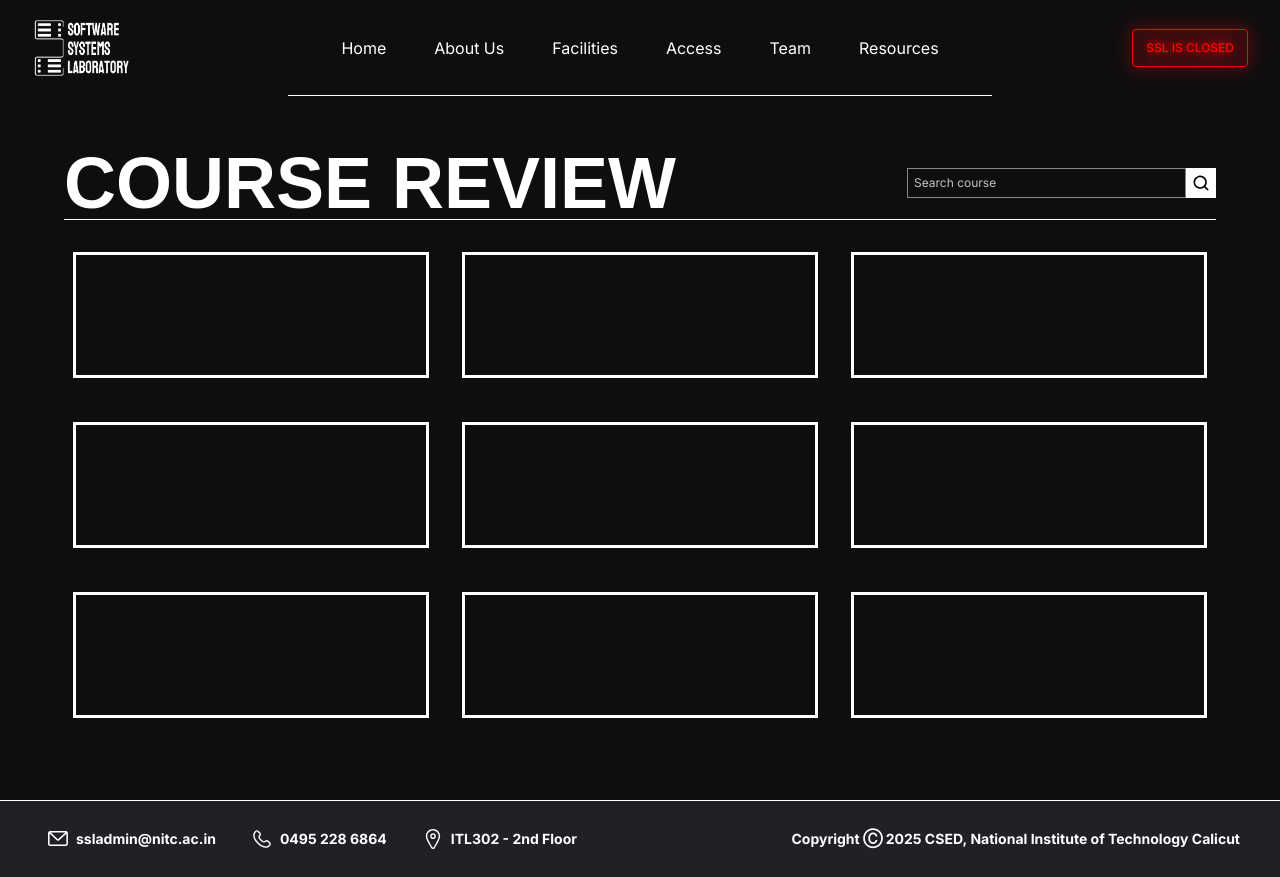
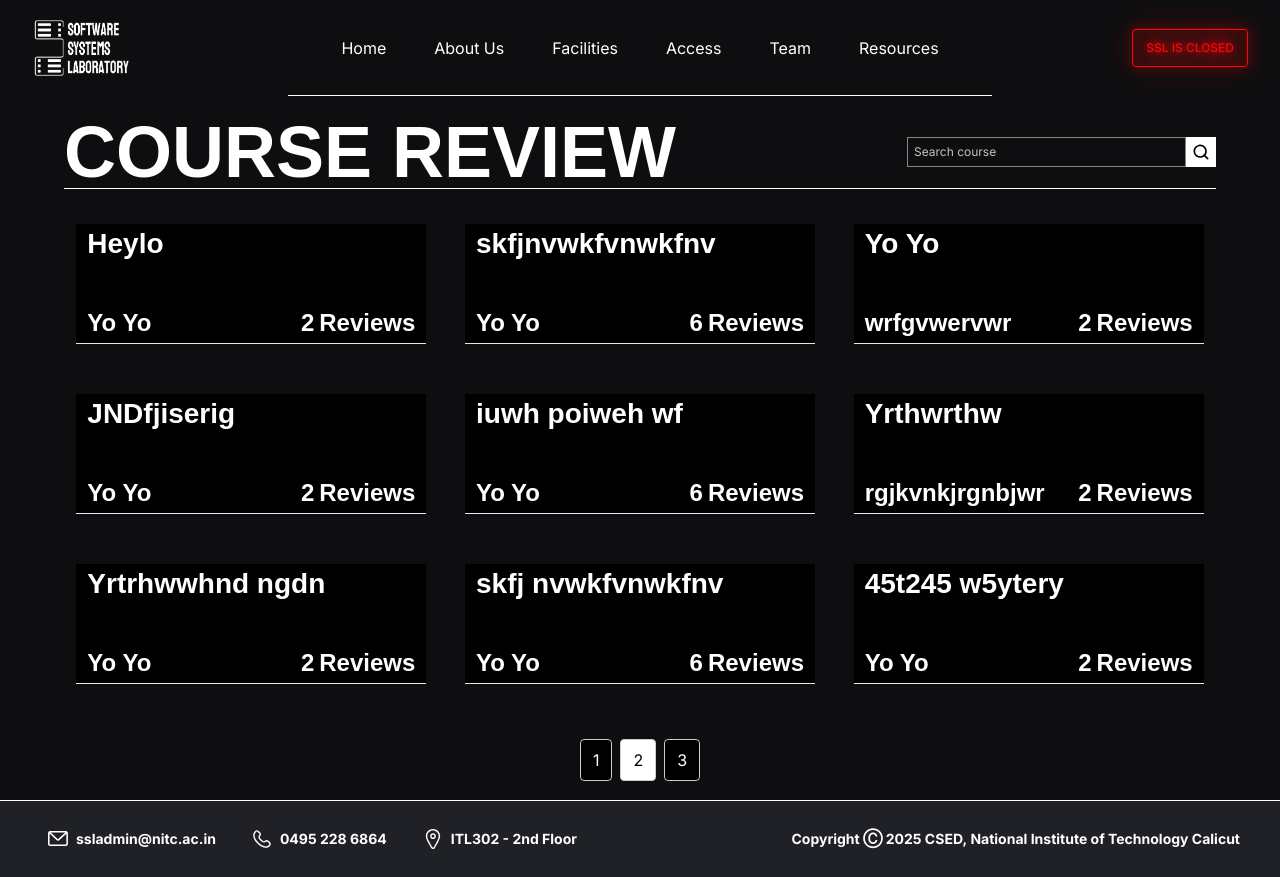
Before and after one commit to athena-server/athena-server.github.io, a Next.js app: page /course-review in a window 1280 px wide. Built offline with nearby package versions, Linux system fonts and the light colour scheme; a web font is replaced by a local one.

Commit message:
Not done

```diff
--- a/src/app/course-review/page.tsx
+++ b/src/app/course-review/page.tsx
@@ -1,12 +1,48 @@
 'use client';
-import { useMemo } from "react";
+import React, { useMemo, useState } from "react";
 import Container from "@/components/Container"
 import Section from "@/components/Section";
 import Input from "@/components/Input";
 import { alumniSans } from "@/fonts";
 import Link from "@/components/Link";
+import CourseCard from "@/components/CourseCard";
+import Pagination from "./pagination";
 
 const Page = () => {
+    const [currentPage, setCurrentPage] = useState(2);
+    const [perPage, setPerPage] = useState(9);
+
+    const courseData = [
+        { courseTitle: 'Yo Yo', courseId: 'Yo Yo', reviewCount: '2' },
+        { courseTitle: 'skfjnvwkfvnwkfnv', courseId: 'Yo Yo', reviewCount: '6' },
+        { courseTitle: 'Yo Yo', courseId: 'wrfgvwervwr', reviewCount: '2' },
+        { courseTitle: 'Je erteegwg', courseId: 'Yo Yo', reviewCount: '2' },
+        { courseTitle: 'iuwh poherthd hertheeh wf', courseId: 'Yo Yo', reviewCount: '6' },
+        { courseTitle: 'tgwrhwr', courseId: 'rgjkvnkjrgnbjwr', reviewCount: '2' },
+        { courseTitle: 'Yo Yo', courseId: 'Yo Yo', reviewCount: '2' },
+        { courseTitle: 'skfjnvwktrh fvnwkfnv', courseId: 'Yo Yo', reviewCount: '6' },
+        { courseTitle: 'jksdnhjsnt', courseId: 'Yo Yo', reviewCount: '2' },
+        { courseTitle: 'Heylo', courseId: 'Yo Yo', reviewCount: '2' },
+        { courseTitle: 'skfjnvwkfvnwkfnv', courseId: 'Yo Yo', reviewCount: '6' },
+        { courseTitle: 'Yo Yo', courseId: 'wrfgvwervwr', reviewCount: '2' },
+        { courseTitle: 'JNDfjiserig', courseId: 'Yo Yo', reviewCount: '2' },
+        { courseTitle: 'iuwh poiweh wf', courseId: 'Yo Yo', reviewCount: '6' },
+        { courseTitle: 'Yrthwrthw', courseId: 'rgjkvnkjrgnbjwr', reviewCount: '2' },
+        { courseTitle: 'Yrtrhwwhnd ngdn', courseId: 'Yo Yo', reviewCount: '2' },
+        { courseTitle: 'skfj nvwkfvnwkfnv', courseId: 'Yo Yo', reviewCount: '6' },
+        { courseTitle: '45t245 w5ytery', courseId: 'Yo Yo', reviewCount: '2' },
+        { courseTitle: 'skfj nvwkfvnwkfnv', courseId: 'Yo Yo', reviewCount: '6' },
+        { courseTitle: '45t245 w5ytery', courseId: 'Yo Yo', reviewCount: '2' },
+    ];
+
+    const lastPostInd = currentPage * perPage;
+    const firstPostInd = lastPostInd - perPage;
+    const currentPosts = courseData.slice (firstPostInd, lastPostInd);
+
+
+
+
+
     return (
         <Container>
             <Section className="pt-20 lg:pt-24 h-full">
@@ -17,6 +53,15 @@ const Page = () => {
                     <Input onClick = {() => 0} />
                 </div>
                 <div className = "w-full h-full gap-[50px] place-items-center px-[18px] py-[35px] grid grid-cols-3 grid-rows-3">
+                {currentPosts.map((item,i=0) => (
+                    <CourseCard
+                        key={i++}
+                        courseTitle={item.courseTitle}
+                        courseId={item.courseId}
+                        reviewCount={item.reviewCount}
+                    />
+                ))}
+                    {/* <div className = "w-[350px] h-[120px] outline"></div>
                     <div className = "w-[350px] h-[120px] outline"></div>
                     <div className = "w-[350px] h-[120px] outline"></div>
                     <div className = "w-[350px] h-[120px] outline"></div>
@@ -24,14 +69,18 @@ const Page = () => {
                     <div className = "w-[350px] h-[120px] outline"></div>
                     <div className = "w-[350px] h-[120px] outline"></div>
                     <div className = "w-[350px] h-[120px] outline"></div>
-                    <div className = "w-[350px] h-[120px] outline"></div>
-                    <div className = "w-[350px] h-[120px] outline"></div>
+                    <div className = "w-[350px] h-[120px] outline"></div> */}
                 </div>
+                <Pagination
+                    totalPosts = {courseData.length}
+                    perPage = {perPage}
+                    currentPage = {currentPage}
+                    setCurrentPage = {setCurrentPage}
+                />
             </Section>
         </Container>
     )
 
-
 };
 
 export default Page;
--- /dev/null
+++ b/src/app/course-review/pagination.js
@@ -0,0 +1,31 @@
+import React from 'react'
+
+const Pagination = ({totalPosts, perPage, currentPage, setCurrentPage}) => {
+  let pages = [];
+
+  for (let i = 1; i <= Math.ceil(totalPosts/perPage); i++) {
+    pages.push (i)
+  }
+  return (
+    <div style={{ display: "flex", gap: "8px", justifyContent: "center", marginTop: "20px" }}>
+      {pages.map((page, index) => (
+        <button
+          key = {index}
+          style={{
+            padding: "8px 12px",
+            backgroundColor: currentPage === page ? "white" : "black",
+            color: currentPage === page ? "black" : "white",
+            border: "1px solid #ccc",
+            borderRadius: "4px",
+            cursor: "pointer",
+          }}
+          onClick={() => setCurrentPage(page)}
+        >
+          {page}
+        </button>
+      ))}
+    </div>
+  );
+};
+
+export default Pagination;
```
